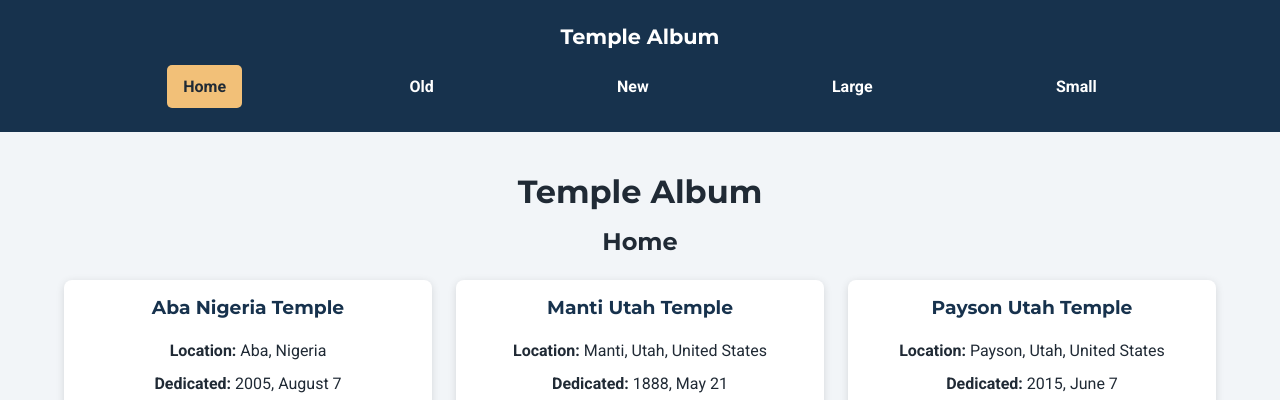
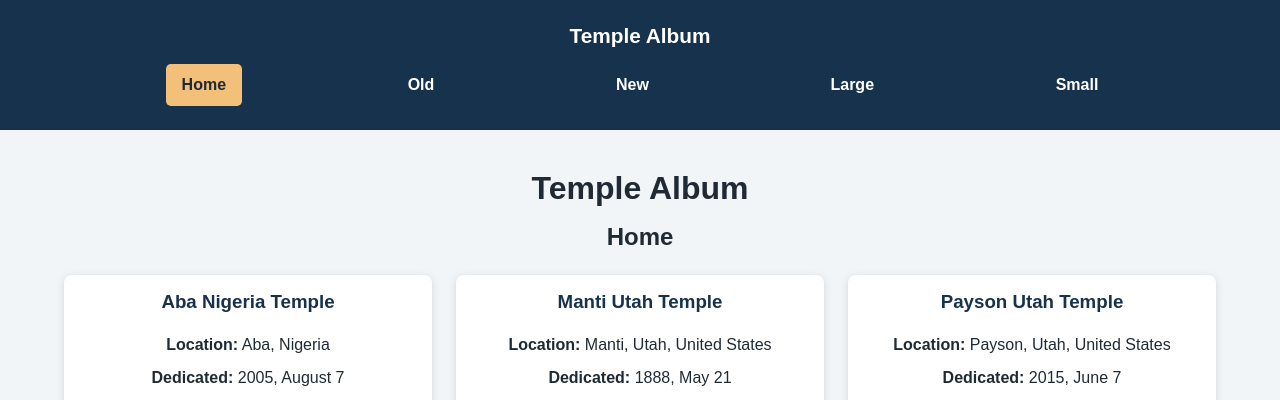
Before and after one commit to josh007-star/wdd131, a plain HTML site: page filtered-temples.html in a window 1280 px wide. Shown: the top 400 px of the page. Drawn offline with Linux system fonts and the light colour scheme.

Commit message:
Change font-family to Arial and Helvetica

```diff
--- a/styles/filtered-temples.css
+++ b/styles/filtered-temples.css
@@ -15,7 +15,7 @@
 
 body {
     margin: 0;
-    font-family: "Roboto", Arial, sans-serif;
+    font-family: Arial, Helvetica, sans-serif;
     background-color: var(--background-color);
     color: var(--text-color);
 }
@@ -28,7 +28,7 @@ header {
 
 .site-name {
     text-align: center;
-    font-family: "Montserrat", sans-serif;
+    font-family: Arial, Helvetica, sans-serif;
     font-size: 1.3rem;
     font-weight: 700;
     margin: 0 0 1rem;
@@ -71,7 +71,7 @@ main {
 main h1,
 main h2 {
     text-align: center;
-    font-family: "Montserrat", sans-serif;
+    font-family: Arial, Helvetica, sans-serif;
 }
 
 main h1 {
@@ -97,7 +97,7 @@ main h2 {
 }
 
 .temple-card h3 {
-    font-family: "Montserrat", sans-serif;
+    font-family: Arial, Helvetica, sans-serif;
     color: var(--primary-color);
     margin-top: 0;
 }
```
